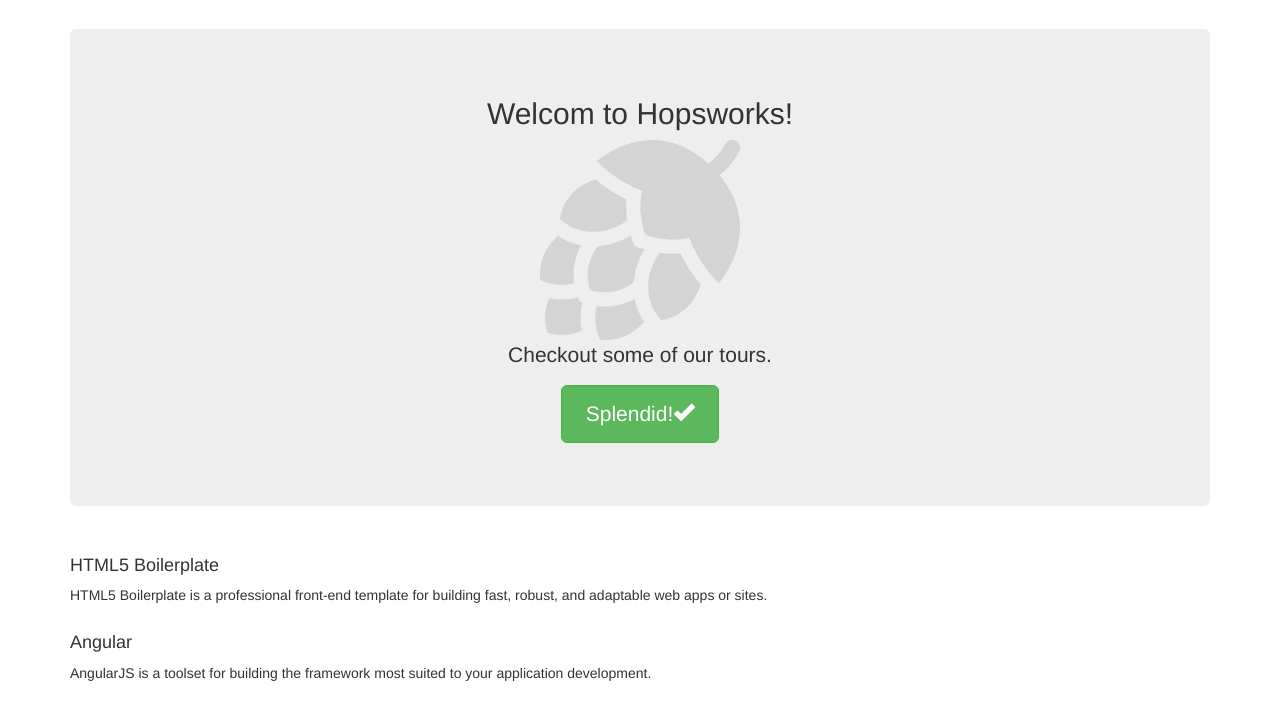
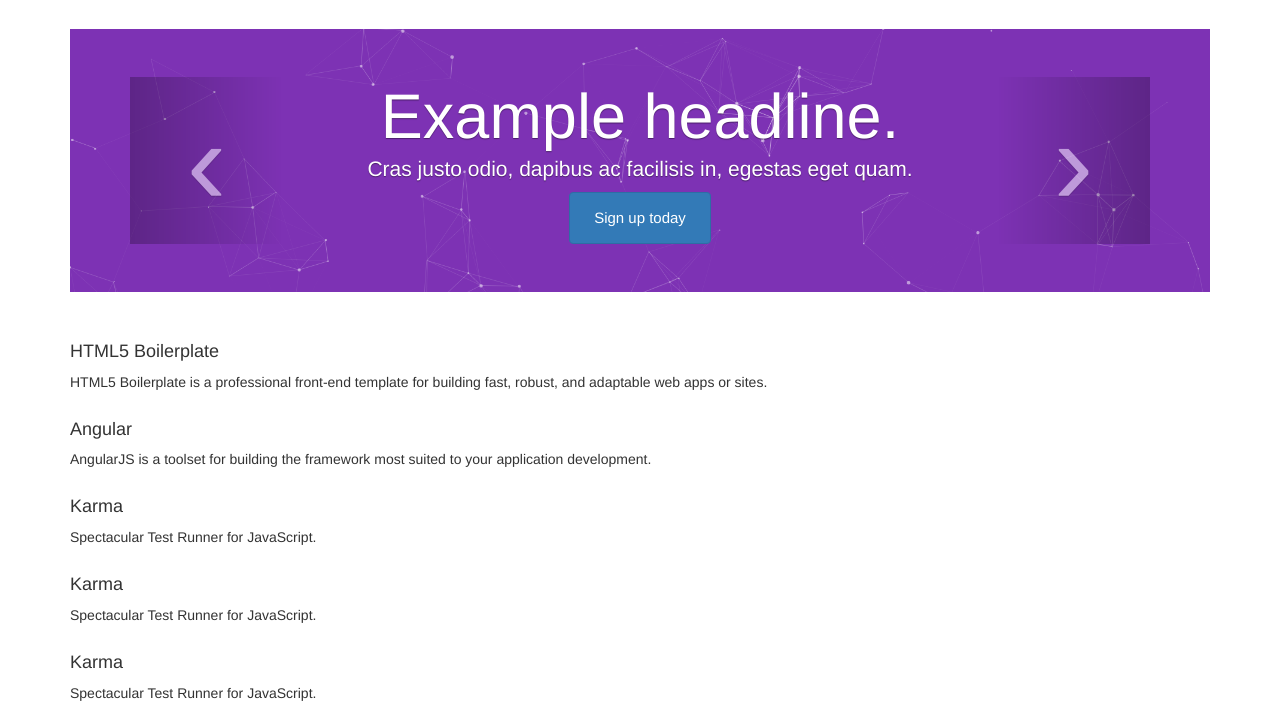
Before and after one commit to ErmiasG/Dashboard, a website: page app/index.html in a window 1280 px wide. Shown: the part 55-763 px from the top of the page. Drawn offline with nearby package versions, Linux system fonts and the light colour scheme; some packages are replaced by stand-ins of ours; files that its build step writes are made by us from their sources.

Commit message:
carousel slide to jumbotron.

```diff
--- a/app/styles/main.css
+++ b/app/styles/main.css
@@ -103,11 +103,19 @@ body {
 /* Main marketing message and sign up button */
 .jumbotron {
   text-align: center;
+  border-radius: 0px !important;
   border-bottom: 1px solid #e5e5e5;
+  background-color:#7D32B4;/* #AFB8DD; /*#737CA1; #4B0082; #151B54;*/
+  background-size: cover;
+  background-image: url("../images/network.png");
 }
 .jumbotron .btn {
-  font-size: 21px;
+  font-size: 15px;
   padding: 14px 24px;
+}
+
+.jumbotron > h1 {
+  font-size: 36px;
 }
 
 /* Supporting marketing content */
@@ -116,6 +124,30 @@ body {
 }
 .marketing p + h4 {
   margin-top: 28px;
+}
+
+.carousel-caption {
+  background-color: transparent;
+  position: static;
+  padding: 0 20px;
+}
+.carousel-caption h1,
+.carousel-caption .lead {
+  margin: 0;
+  line-height: 1.25;
+  color: #fff;
+  text-shadow: 0 1px 1px rgba(0,0,0,.4);
+}
+.carousel-caption .btn {
+  margin-top: 10px;
+}
+.carousel-control {
+  margin-top: 0;
+  font-size: 120px;
+  text-shadow: 0 1px 1px rgba(0,0,0,.4);
+  background-color: transparent;
+  border: 0;
+  z-index: 10;
 }
 
 /* Responsive: Portrait tablets and up */
--- a/app/views/main.html
+++ b/app/views/main.html
@@ -1,10 +1,43 @@
 <div class="jumbotron">
-  <h2>Welcom to Hopsworks!</h2>
+  <div id="myCarousel" class="carousel slide">
+      <div class="carousel-inner">
+        <div class="item active">
+          <div class="container">
+            <div class="carousel-caption">
+              <h1>Example headline.</h1>
+              <p class="lead">Cras justo odio, dapibus ac facilisis in, egestas eget quam.</p>
+              <a class="btn btn-large btn-primary" href="#">Sign up today</a>
+            </div>
+          </div>
+        </div>
+        <div class="item">
+          <div class="container">
+            <div class="carousel-caption">
+              <h1>Another example headline.</h1>
+              <p class="lead">Cras justo odio, dapibus ac facilisis in, egestas eget quam.</p>
+              <a class="btn btn-large btn-primary" href="#">Learn more</a>
+            </div>
+          </div>
+        </div>
+        <div class="item">
+          <div class="container">
+            <div class="carousel-caption">
+              <h1>One more for good measure.</h1>
+              <p class="lead">Cras justo odio, dapibus ac facilisis in, egestas eget quam.</p>
+              <a class="btn btn-large btn-primary" href="#">Browse gallery</a>
+            </div>
+          </div>
+        </div>
+      </div>
+      <a class="left carousel-control" href="#myCarousel" data-slide="prev">‹</a>
+      <a class="right carousel-control" href="#myCarousel" data-slide="next">›</a>
+    </div><!-- /.carousel -->
+<!--  <h2>Welcom to Hopsworks!</h2>
   <p class="lead">
     <img class="text-muted" style="opacity: 0.1;" src="images/hops-black.png" alt="hops"><br>
     Checkout some of our tours.
   </p>
-  <p><a class="btn btn-lg btn-success" ng-href="#/">Splendid!<span class="glyphicon glyphicon-ok"></span></a></p>
+  <p><a class="btn btn-lg btn-success" ng-href="#/">Splendid!<span class="glyphicon glyphicon-ok"></span></a></p>-->
 </div>
 
 <div class="row marketing">
```
Also changed, not shown: app/index.html (+1 -1 lines), app/images/network.png (added).
